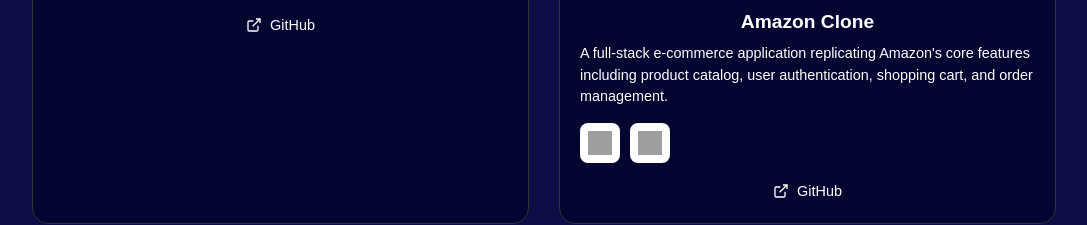
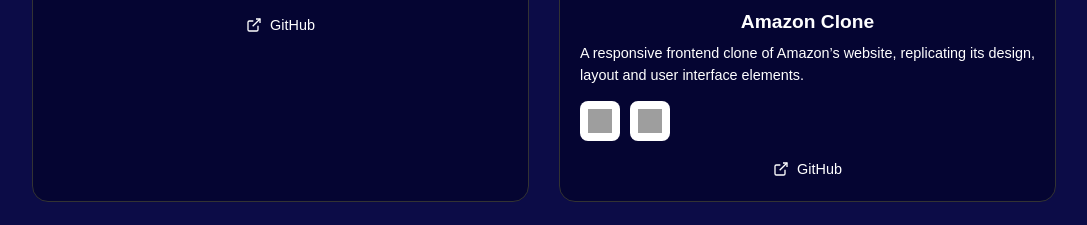
Before and after one commit to prasadsapkal55/prasads-portfolio, a plain HTML site: page index.html in a window 1280 px wide. Shown: the part 4345-4570 px from the top of the page, without its empty margins (96-1183 px from the left). Drawn offline with nearby package versions, Linux system fonts and the light colour scheme; grey boxes are pictures that could not be loaded.

Commit message:
Update index.html

```diff
--- a/index.html
+++ b/index.html
@@ -305,8 +305,7 @@
                     </div>
                     <div class="project-content">
                         <h3>Amazon Clone</h3>
-                        <p>A full-stack e-commerce application replicating Amazon's core features including product
-                            catalog, user authentication, shopping cart, and order management.</p>
+                        <p>A responsive frontend clone of Amazon’s website, replicating its design, layout and user interface elements.</p>
                         <div class="project-tech">
                             <img src="https://cdn.jsdelivr.net/gh/devicons/devicon/icons/html5/html5-original.svg"
                                 alt="HTML5">
```
